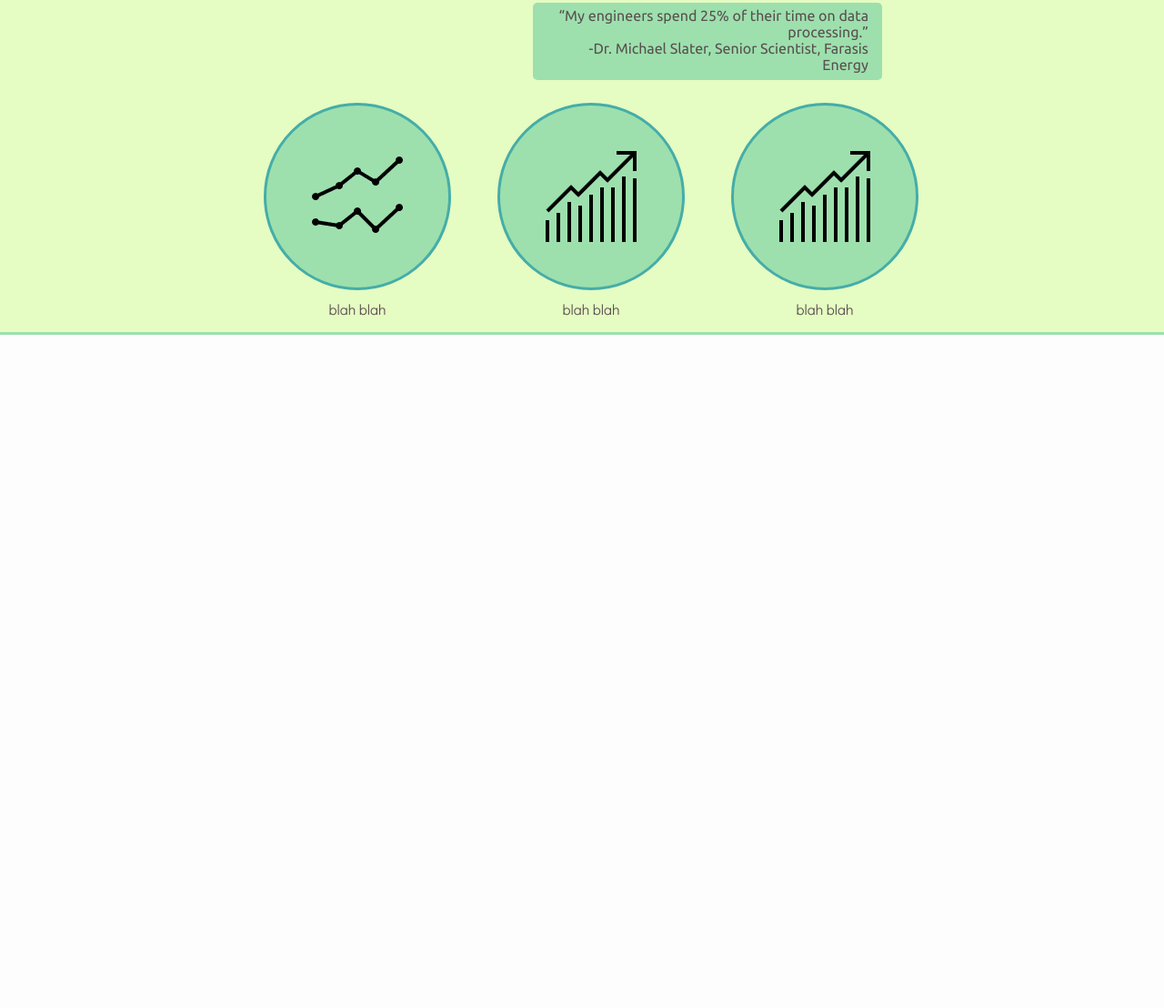
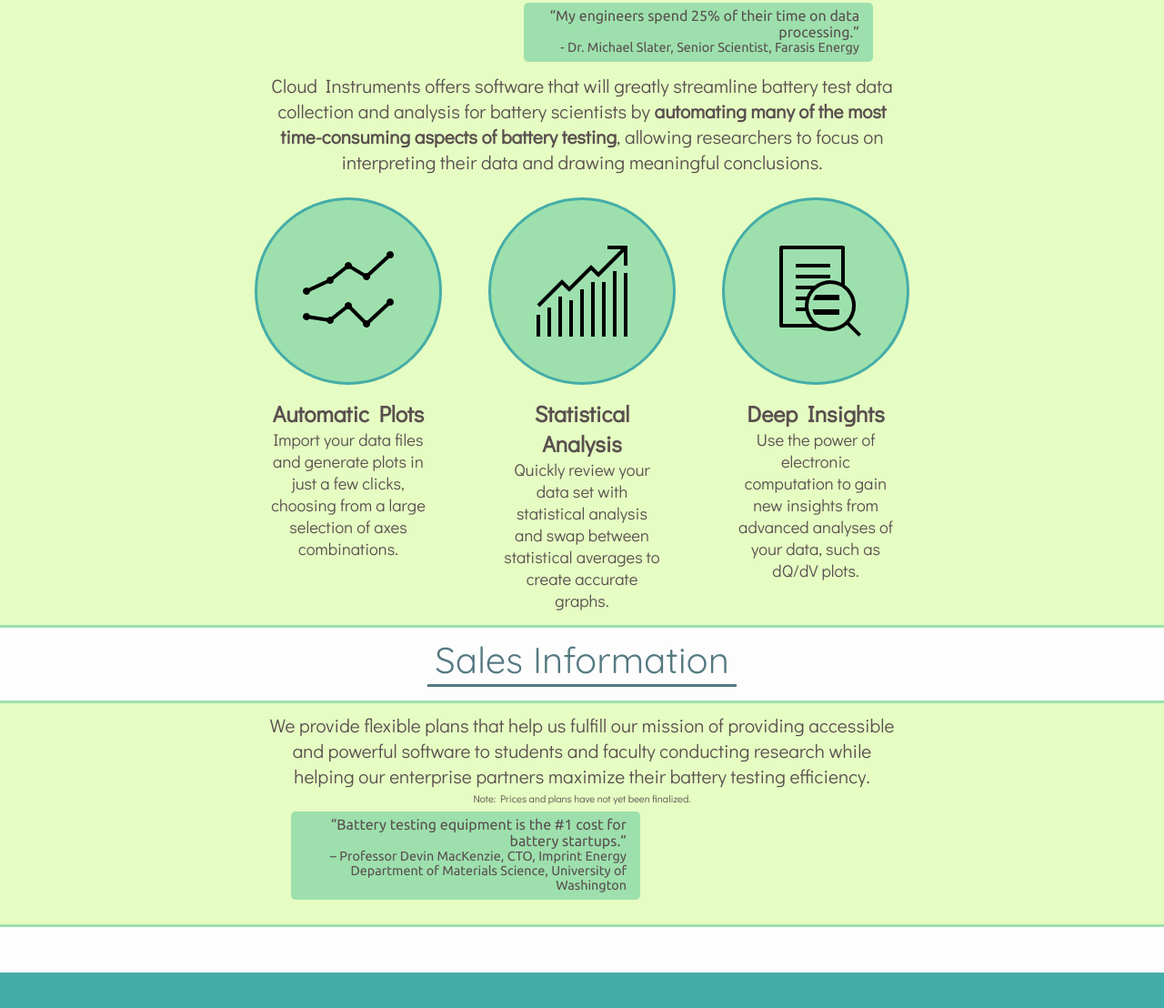
Before and after one commit to cloud-instruments/website, a plain HTML site: page index.html in a window 1280 px wide. Shown: the part 792-1900 px from the top of the page at 91% size. Before the commit the page ends 1210 px from the top, so only its background shows below. Drawn offline with Linux system fonts and the light colour scheme.

Commit message:
wrapped up 1st section, starting 2nd

```diff
--- a/assets/sass/style.scss
+++ b/assets/sass/style.scss
@@ -11,8 +11,10 @@ body {
 }
 
 .footer {
-  height: 50px;
+  margin-top: 50px;
+  height: 120px;
   width: 100%;
+  background-color: $theme-3;
 }
 
 $header-height: 100px;
@@ -95,15 +97,21 @@ $home-banner-height: 430px;
     background-color: $color-section-spanner;
     color: $color-section-spanner-text;
     font-family: 'Didact Gothic', sans-serif;
-    padding: 10px 10px 15px;
+    padding: 10px 0 15px;
     .center {
       padding: 0 23%;
       text-align: center;
       font-size: 1.3em;
+      &.disclaimer {
+        font-size: 0.7em;
+        margin-top: 3px;
+        margin-bottom: -5px;
+      }
     }
     .quote {
       font-family: 'Ubuntu', sans-serif;
       margin-top: 12px;
+      margin-bottom: 12px;
       &.right {
         text-align: right;
       }
@@ -113,6 +121,7 @@ $home-banner-height: 430px;
       padding: 0 25%;
       color: $color-section-quote-text;
       .wrapper {
+        text-align: right;
         max-width: 60%;
         display: inline-block;
         .wrapper-2 {
@@ -120,6 +129,7 @@ $home-banner-height: 430px;
           padding: 5px 15px 8px;
           border-radius: 5px;
           .attribution {
+            font-size: 0.9em;
           }
         }
       }
@@ -132,9 +142,16 @@ $home-banner-height: 430px;
       .triple-thing {
         display: inline-block;
         width: 33%;
+        vertical-align: top;
         .desc {
+          font-size: 1.15em;
+          width: 70%;
           text-align: center;
-          margin: 10px auto 0;
+          margin: -10px auto 0;
+          .desc-header {
+            font-size: 1.35em;
+            font-weight: bold;
+          }
         }
       }
     }
@@ -170,6 +187,18 @@ $home-banner-height: 430px;
         width: 100px;
         height: 100px;
       }
+      & > .fine-print {
+        background: url("../gfx/icon-fine-print-100.png") center center;
+        background-size: cover;
+        position: absolute;
+        top: 0;
+        left: 0;
+        bottom: 0;
+        right: 0;
+        margin: auto;
+        width: 100px;
+        height: 100px;
+      }
     }
   }
 
--- a/index.html
+++ b/index.html
@@ -24,7 +24,7 @@
     </div>
     <div class="section">
         <div class="title">
-            <div class="wrapper">Empowering Battery Engineers</div>
+            <div class="wrapper">Empowering Battery Scientists</div>
         </div>
         <div class="spanner">
             <div class="center">Battery scientists and engineers struggle with an archaic workflow characterized by <b>high
@@ -36,33 +36,59 @@
                 <div class="wrapper">
                     <div class="wrapper-2">
                         “My engineers spend 25% of their time on data processing.”
-                        <div class="attribution">-Dr. Michael Slater, Senior Scientist, Farasis Energy</div>
+                        <div class="attribution">- Dr. Michael Slater, Senior Scientist, Farasis Energy</div>
                     </div>
                 </div>
+            </div>
+            <div class="center">Cloud Instruments offers software that will greatly streamline battery test data
+                collection and
+                analysis for battery scientists by <b>automating many of the most time-consuming aspects of battery
+                    testing</b>, allowing researchers
+                to focus on interpreting their data and drawing meaningful conclusions.
             </div>
             <div class="triple-pic">
                 <div class="triple-thing">
                     <div class="icon">
                         <div class="line-chart"></div>
                     </div>
-                    <div class="desc">
-                        blah blah
-                    </div>
                 </div>
                 <div class="triple-thing">
                     <div class="icon">
                         <div class="bullish"></div>
                     </div>
+                </div>
+                <div class="triple-thing">
+                    <div class="icon">
+                        <div class="fine-print"></div>
+                    </div>
+                </div>
+            </div>
+            <div class="triple-pic">
+                <div class="triple-thing">
                     <div class="desc">
-                        blah blah
+                        <div class="desc-header">
+                            Automatic Plots
+                        </div>
+                        Import your data files and generate plots in just a few clicks, choosing from a large selection
+                        of axes combinations.
                     </div>
                 </div>
                 <div class="triple-thing">
-                    <div class="icon">
-                        <div class="bullish"></div>
+                    <div class="desc">
+                        <div class="desc-header">
+                            Statistical Analysis
+                        </div>
+                        Quickly review your data set with statistical analysis and swap between statistical averages to
+                        create accurate graphs.
                     </div>
+                </div>
+                <div class="triple-thing">
                     <div class="desc">
-                        blah blah
+                        <div class="desc-header">
+                            Deep Insights
+                        </div>
+                        Use the power of electronic computation to gain new insights from advanced analyses of your
+                        data, such as dQ/dV plots.
                     </div>
                 </div>
             </div>
@@ -76,16 +102,31 @@
             <!--</div>-->
             <!--</div>-->
             <!--</div>-->
-            <!--<div class="quote right">-->
-            <!--<div class="wrapper">-->
-            <!--<div class="wrapper-2">-->
-            <!--“Battery testing equipment is the #1 cost for battery startups.”-->
-            <!--<div class="attribution">&emsp;–Prof. Devin MacKenzie, UW Materials Science, CTO Imprint-->
-            <!--Energy-->
-            <!--</div>-->
-            <!--</div>-->
-            <!--</div>-->
-            <!--</div>-->
+        </div>
+    </div>
+    <div class="section">
+        <div class="title">
+            <div class="wrapper">Sales Information</div>
+        </div>
+        <div class="spanner">
+            <div class="center">
+                We provide flexible plans that help us fulfill our mission of providing accessible and powerful software
+                to students and faculty conducting research while helping our enterprise partners maximize their battery
+                testing efficiency.
+            </div>
+            <div class="center disclaimer">
+                Note: Prices and plans have not yet been finalized.
+            </div>
+            <div class="quote left">
+                <div class="wrapper">
+                    <div class="wrapper-2">
+                        “Battery testing equipment is the #1 cost for battery startups.”
+                        <div class="attribution">&emsp;– Professor Devin MacKenzie, CTO, Imprint Energy
+                            <br/>&emsp; Department of Materials Science, University of Washington
+                        </div>
+                    </div>
+                </div>
+            </div>
         </div>
     </div>
     <div class="footer">
```
Also changed, not shown: assets/css/style.css, assets/gfx/icon-fine-print-100.png (added).
